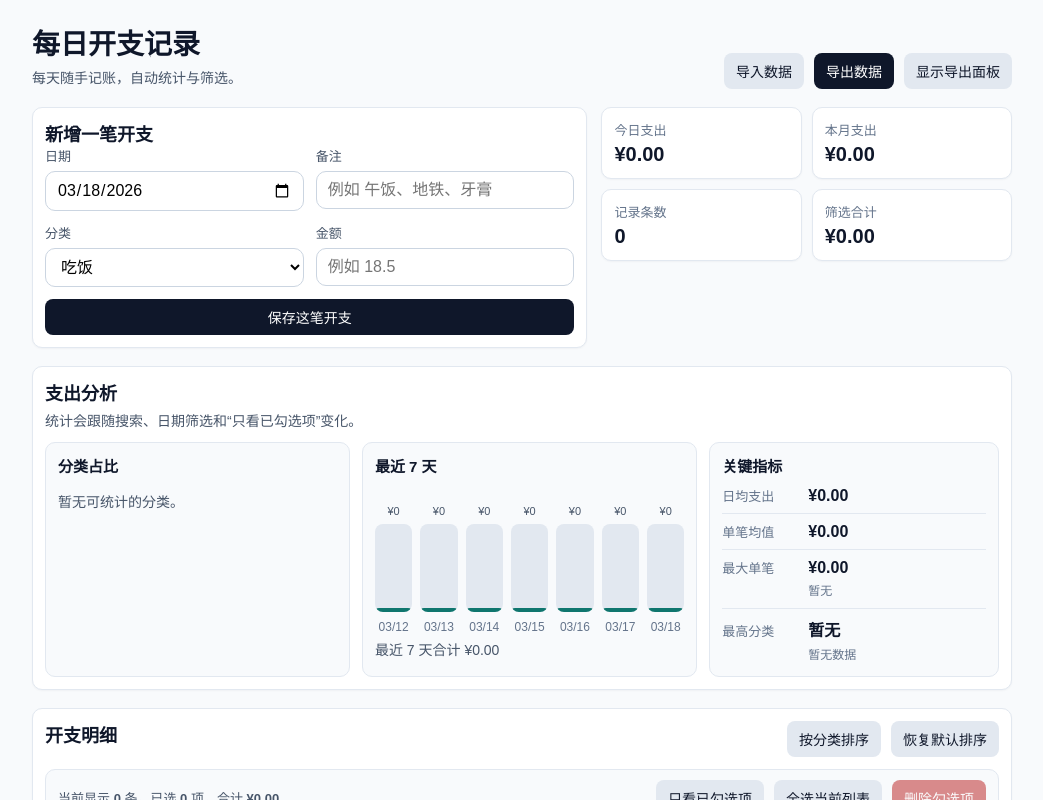
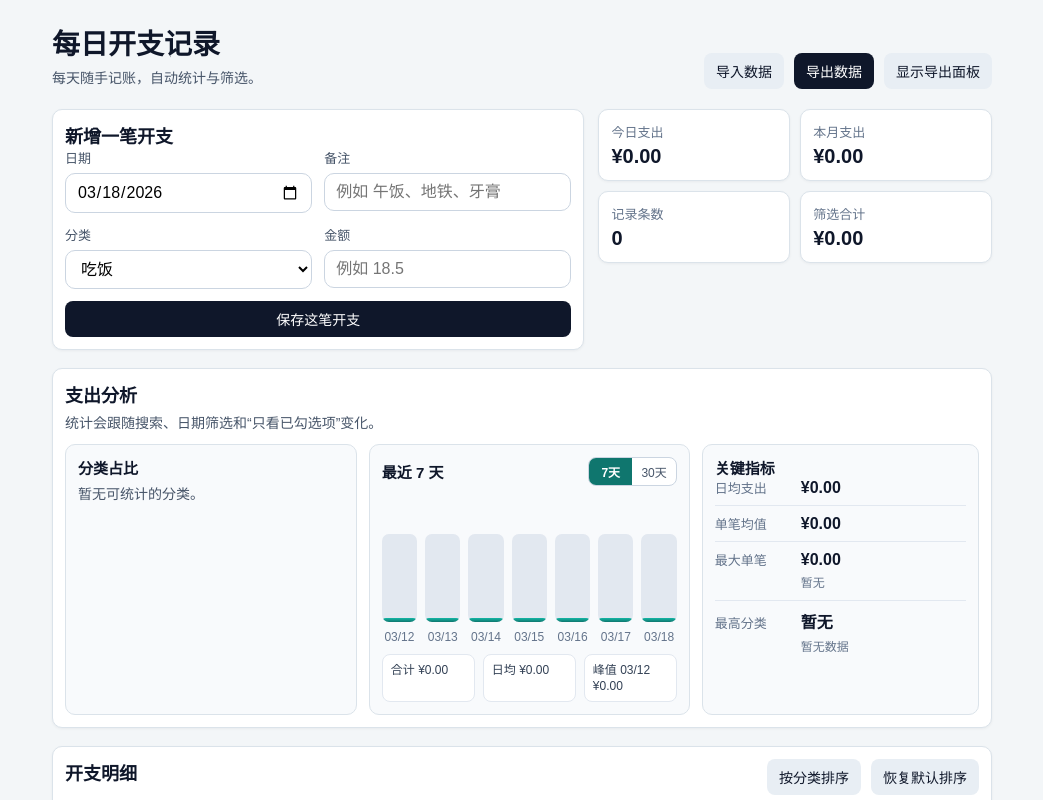
Before and after one commit to Averia729/expense-tracker, a React (Vite) app: page / in a window 1280 px wide. Shown: the top 800 px of the page, without its empty margins (118-1161 px from the left). Built offline with nearby package versions, Linux system fonts and the light colour scheme.

Commit message:
Polish analytics layout

```diff
--- a/src/App.tsx
+++ b/src/App.tsx
@@ -76,6 +76,7 @@ export default function App() {
   const [showSelectedOnly, setShowSelectedOnly] = useState(false);
   const [showExportPanel, setShowExportPanel] = useState(false);
   const [draggedId, setDraggedId] = useState<string | null>(null);
+  const [trendRange, setTrendRange] = useState<7 | 30>(7);
 
   const importInputRef = useRef<HTMLInputElement | null>(null);
 
@@ -137,18 +138,24 @@ export default function App() {
   }, null);
   const topCategory = categorySummary[0];
 
-  const sevenDayTrend = useMemo(() => {
-    return Array.from({ length: 7 }, (_, index) => {
-      const date = dateStringFromOffset(index - 6);
-      const total = expenses
+  const trendData = useMemo(() => {
+    return Array.from({ length: trendRange }, (_, index) => {
+      const date = dateStringFromOffset(index - trendRange + 1);
+      const total = filteredExpenses
         .filter((item) => item.date === date)
         .reduce((sum, item) => sum + item.amount, 0);
       return { date, label: shortDate(date), total };
     });
-  }, [expenses]);
+  }, [filteredExpenses, trendRange]);
 
-  const sevenDayMax = Math.max(...sevenDayTrend.map((item) => item.total), 1);
-  const sevenDayTotal = sevenDayTrend.reduce((sum, item) => sum + item.total, 0);
+  const trendMax = Math.max(...trendData.map((item) => item.total), 1);
+  const trendTotal = trendData.reduce((sum, item) => sum + item.total, 0);
+  const trendActiveDays = trendData.filter((item) => item.total > 0).length;
+  const trendAverage = trendActiveDays === 0 ? 0 : trendTotal / trendActiveDays;
+  const trendPeak = trendData.reduce((winner, item) => {
+    if (!winner || item.total > winner.total) return item;
+    return winner;
+  }, trendData[0]);
 
   const selectedTotal = useMemo(() => {
     return expenses
@@ -477,23 +484,47 @@ export default function App() {
             </div>
 
             <div className="chart-panel">
-              <h3>最近 7 天</h3>
-              <div className="bar-chart">
-                {sevenDayTrend.map((item) => {
-                  const height = item.total === 0 ? 4 : Math.max(10, (item.total / sevenDayMax) * 100);
+              <div className="panel-head">
+                <h3>最近 {trendRange} 天</h3>
+                <div className="range-toggle" aria-label="趋势范围">
+                  <button
+                    className={trendRange === 7 ? "active" : ""}
+                    type="button"
+                    onClick={() => setTrendRange(7)}
+                  >
+                    7天
+                  </button>
+                  <button
+                    className={trendRange === 30 ? "active" : ""}
+                    type="button"
+                    onClick={() => setTrendRange(30)}
+                  >
+                    30天
+                  </button>
+                </div>
+              </div>
+              <div className={`bar-chart ${trendRange === 30 ? "bar-chart-dense" : ""}`}>
+                {trendData.map((item, index) => {
+                  const height = item.total === 0 ? 4 : Math.max(10, (item.total / trendMax) * 100);
+                  const showLabel =
+                    trendRange === 7 || index === 0 || index === trendData.length - 1 || index % 5 === 0;
 
                   return (
-                    <div key={item.date} className="bar-item">
-                      <div className="bar-value">{item.total ? currency(item.total) : "¥0"}</div>
+                    <div key={item.date} className="bar-item" title={`${item.date} ${currency(item.total)}`}>
+                      <div className="bar-value">{trendRange === 7 && item.total ? currency(item.total) : ""}</div>
                       <div className="bar-track">
                         <div className="bar-fill" style={{ height: `${height}%` }} />
                       </div>
-                      <div className="bar-label">{item.label}</div>
+                      <div className="bar-label">{showLabel ? item.label : ""}</div>
                     </div>
                   );
                 })}
               </div>
-              <p className="tip">最近 7 天合计 {currency(sevenDayTotal)}</p>
+              <div className="range-summary">
+                <span>合计 {currency(trendTotal)}</span>
+                <span>日均 {currency(trendAverage)}</span>
+                <span>峰值 {trendPeak ? `${trendPeak.label} ${currency(trendPeak.total)}` : "暂无"}</span>
+              </div>
             </div>
 
             <div className="chart-panel">
@@ -574,7 +605,7 @@ export default function App() {
             <div className="empty">还没有记录，先新增一笔吧。</div>
           ) : (
             <div className="table-wrap">
-              <div className="table min-width">
+              <div className="table">
                 <div className="table-head row">
                   <div></div>
                   <div></div>
--- a/src/styles.css
+++ b/src/styles.css
@@ -10,7 +10,7 @@ body,
   margin: 0;
   padding: 0;
   font-family: Arial, "Microsoft YaHei", sans-serif;
-  background: #f8fafc;
+  background: #f3f6f8;
   color: #0f172a;
 }
 
@@ -28,7 +28,7 @@ textarea {
 }
 
 .container {
-  width: min(100% - 32px, 980px);
+  width: min(100% - 32px, 940px);
   margin: 0 auto;
   display: flex;
   flex-direction: column;
@@ -42,6 +42,7 @@ textarea {
   align-items: flex-end;
   gap: 16px;
   flex-wrap: wrap;
+  padding-bottom: 2px;
 }
 
 h1 {
@@ -66,10 +67,10 @@ h2 {
 .card {
   width: 100%;
   background: white;
-  border: 1px solid #e2e8f0;
+  border: 1px solid #dbe3ea;
   border-radius: 10px;
   padding: 12px;
-  box-shadow: 0 1px 2px rgba(15, 23, 42, 0.04);
+  box-shadow: 0 1px 3px rgba(15, 23, 42, 0.05);
 }
 
 .equal-card {
@@ -148,15 +149,47 @@ h2 {
 
 .chart-panel {
   min-width: 0;
-  border: 1px solid #e2e8f0;
+  border: 1px solid #dbe3ea;
   border-radius: 10px;
   padding: 12px;
   background: #f8fafc;
 }
 
 .chart-panel h3 {
-  margin: 0 0 10px;
+  margin: 0;
   font-size: 15px;
+}
+
+.panel-head {
+  display: flex;
+  align-items: center;
+  justify-content: space-between;
+  gap: 10px;
+  margin-bottom: 10px;
+}
+
+.range-toggle {
+  display: grid;
+  grid-template-columns: 1fr 1fr;
+  border: 1px solid #cbd5e1;
+  border-radius: 8px;
+  overflow: hidden;
+  background: white;
+}
+
+.range-toggle button {
+  border: 0;
+  background: transparent;
+  color: #475569;
+  padding: 5px 9px;
+  cursor: pointer;
+  font-size: 12px;
+}
+
+.range-toggle button.active {
+  background: #0f766e;
+  color: white;
+  font-weight: 700;
 }
 
 .compact {
@@ -169,6 +202,11 @@ h2 {
   gap: 8px;
   align-items: end;
   min-height: 148px;
+}
+
+.bar-chart-dense {
+  grid-template-columns: repeat(30, minmax(3px, 1fr));
+  gap: 3px;
 }
 
 .bar-item {
@@ -187,10 +225,14 @@ h2 {
   overflow-wrap: anywhere;
 }
 
+.bar-chart-dense .bar-value {
+  display: none;
+}
+
 .bar-track {
   width: 100%;
   height: 88px;
-  border-radius: 8px;
+  border-radius: 7px;
   background: #e2e8f0;
   display: flex;
   align-items: end;
@@ -201,12 +243,39 @@ h2 {
   width: 100%;
   min-height: 4px;
   border-radius: 8px 8px 0 0;
-  background: #0f766e;
+  background: linear-gradient(180deg, #14b8a6 0%, #0f766e 100%);
 }
 
 .bar-label {
   color: #64748b;
   font-size: 12px;
+  min-height: 14px;
+}
+
+.bar-chart-dense .bar-label {
+  font-size: 10px;
+  writing-mode: vertical-rl;
+  transform: rotate(180deg);
+  justify-self: center;
+}
+
+.range-summary {
+  display: grid;
+  grid-template-columns: repeat(3, minmax(0, 1fr));
+  gap: 8px;
+  margin-top: 10px;
+}
+
+.range-summary span {
+  min-width: 0;
+  background: white;
+  border: 1px solid #e2e8f0;
+  border-radius: 8px;
+  padding: 7px 8px;
+  color: #334155;
+  font-size: 12px;
+  line-height: 1.35;
+  overflow-wrap: anywhere;
 }
 
 .insight-list {
@@ -283,7 +352,7 @@ h2 {
 
 .progress-bar {
   height: 100%;
-  background: #1e293b;
+  background: #0f766e;
 }
 
 .form-grid {
@@ -314,6 +383,14 @@ textarea {
   background: white;
 }
 
+input:focus,
+select:focus,
+textarea:focus {
+  outline: none;
+  border-color: #0f766e;
+  box-shadow: 0 0 0 3px rgba(15, 118, 110, 0.12);
+}
+
 .button-row {
   display: flex;
   gap: 10px;
@@ -340,7 +417,7 @@ textarea {
 }
 
 .btn-secondary {
-  background: #e2e8f0;
+  background: #e8eef4;
   color: #0f172a;
 }
 
@@ -379,7 +456,7 @@ textarea {
   flex-wrap: wrap;
   padding: 10px 12px;
   background: #f8fafc;
-  border: 1px solid #e2e8f0;
+  border: 1px solid #dbe3ea;
   border-radius: 10px;
   margin-top: 4px;
   margin-bottom: 14px;
@@ -411,11 +488,11 @@ textarea {
 }
 
 .table-wrap {
-  overflow-x: auto;
+  overflow-x: visible;
 }
 
 .min-width {
-  min-width: 720px;
+  min-width: 0;
 }
 
 .table {
@@ -427,12 +504,12 @@ textarea {
 
 .row {
   display: grid;
-  grid-template-columns: 38px 30px 105px 90px minmax(160px, 1fr) 100px 82px;
+  grid-template-columns: 30px 24px 94px 72px minmax(120px, 1fr) 84px 62px;
   align-items: center;
   border-bottom: 1px solid #e2e8f0;
   background: white;
   min-height: 36px;
-  font-size: 13px;
+  font-size: 12px;
 }
 
 .row:last-child {
@@ -446,7 +523,7 @@ textarea {
 }
 
 .row > div {
-  padding: 8px 10px;
+  padding: 7px 8px;
 }
 
 .text-right {
@@ -455,7 +532,8 @@ textarea {
 
 .tag {
   display: inline-block;
-  background: #e2e8f0;
+  background: #e0f2f1;
+  color: #0f766e;
   border-radius: 7px;
   padding: 2px 7px;
   font-size: 11px;
@@ -475,7 +553,7 @@ textarea {
 
 @media (max-width: 1200px) {
   .container {
-    width: min(100% - 32px, 980px);
+    width: min(100% - 32px, 940px);
   }
 
   .analytics-grid {
@@ -504,4 +582,75 @@ textarea {
   .section-head {
     margin-bottom: 14px;
   }
+
+  .analytics-grid {
+    grid-template-columns: 1fr;
+  }
+
+  .range-summary {
+    grid-template-columns: 1fr;
+  }
+
+  .table {
+    border: 0;
+    display: grid;
+    gap: 10px;
+    overflow: visible;
+  }
+
+  .table-head {
+    display: none;
+  }
+
+  .row {
+    grid-template-columns: 28px 1fr auto;
+    gap: 6px 10px;
+    border: 1px solid #dbe3ea;
+    border-radius: 10px;
+    min-height: auto;
+    padding: 10px;
+    align-items: start;
+  }
+
+  .row > div {
+    padding: 0;
+  }
+
+  .row > div:nth-child(1) {
+    grid-column: 1;
+    grid-row: 1 / span 3;
+  }
+
+  .row > div:nth-child(2) {
+    display: none;
+  }
+
+  .row > div:nth-child(3) {
+    grid-column: 2;
+    color: #64748b;
+  }
+
+  .row > div:nth-child(4) {
+    grid-column: 3;
+    grid-row: 1;
+    justify-self: end;
+  }
+
+  .row > div:nth-child(5) {
+    grid-column: 2 / span 2;
+    white-space: normal;
+    overflow: visible;
+  }
+
+  .row > div:nth-child(6) {
+    grid-column: 2;
+    text-align: left;
+    font-weight: 700;
+    font-size: 15px;
+  }
+
+  .row > div:nth-child(7) {
+    grid-column: 3;
+    justify-self: end;
+  }
 }
```
